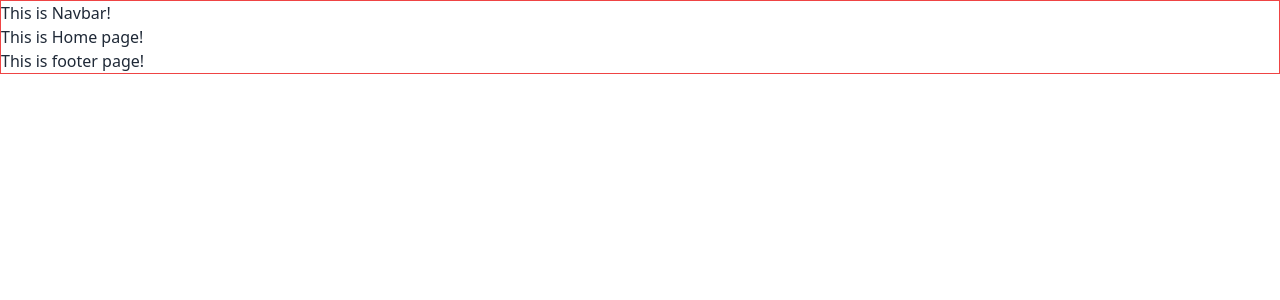
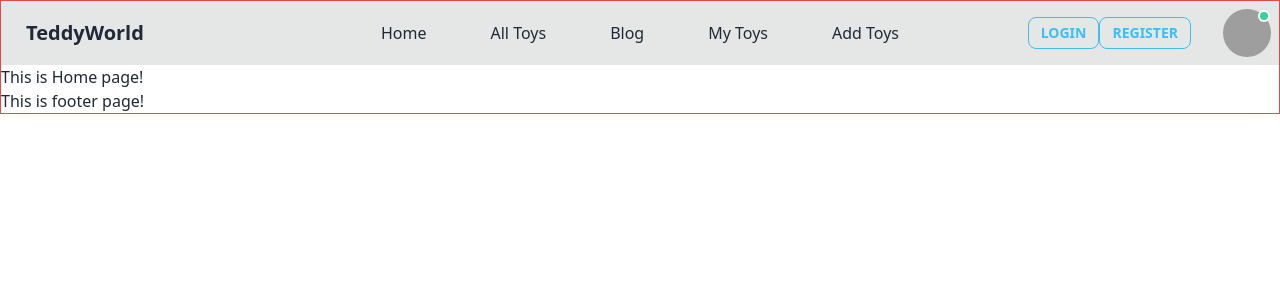
Before and after one commit to SAIDUR-WAY/teddy-toy-client, a React (Vite) app: page / in a window 1280 px wide. Shown: the top 300 px of the page. Built offline with nearby package versions, Linux system fonts and the light colour scheme; grey boxes are pictures that could not be loaded.

Commit message:
Navbar added

```diff
--- a/src/App.jsx
+++ b/src/App.jsx
@@ -1,33 +1,12 @@
-import { useState } from 'react'
-import reactLogo from './assets/react.svg'
-import viteLogo from '/vite.svg'
+
 import './App.css'
 
 function App() {
-  const [count, setCount] = useState(0)
+
 
   return (
     <>
-      <div>
-        <a href="https://vitejs.dev" target="_blank">
-          <img src={viteLogo} className="logo" alt="Vite logo" />
-        </a>
-        <a href="https://react.dev" target="_blank">
-          <img src={reactLogo} className="logo react" alt="React logo" />
-        </a>
-      </div>
-      <h1>Vite + React</h1>
-      <div className="card">
-        <button onClick={() => setCount((count) => count + 1)}>
-          count is {count}
-        </button>
-        <p>
-          Edit <code>src/App.jsx</code> and save to test HMR
-        </p>
-      </div>
-      <p className="read-the-docs">
-        Click on the Vite and React logos to learn more
-      </p>
+
     </>
   )
 }
--- a/src/MainLayout/Main.jsx
+++ b/src/MainLayout/Main.jsx
@@ -1,4 +1,4 @@
-import React from 'react';
+
 import Navbar from '../shared/Navbar';
 import { Outlet } from 'react-router-dom';
 import Footer from '../shared/Footer';
--- a/src/shared/Footer.jsx
+++ b/src/shared/Footer.jsx
@@ -1,4 +1,3 @@
-import React from 'react';
 
 const Footer = () => {
      return (
--- a/src/shared/Navbar.jsx
+++ b/src/shared/Navbar.jsx
@@ -1,11 +1,74 @@
-
+import { Link } from 'react-router-dom'
 
 const Navbar = () => {
-     return (
-          <div>
-               <h1>This is Navbar!</h1>
+  const navItems = (
+    <>
+      <li>
+        <Link to='/'>Home</Link>
+      </li>
+      <li>
+        <Link to='/allToys'>All Toys</Link>
+      </li>
+      <li>
+        <Link to='/blogs'>Blog</Link>
+      </li>
+      <li>
+        <Link to='/myToys'>My Toys</Link>
+      </li>
+      <li>
+        <Link to='/addToys'>Add Toys</Link>
+      </li>
+    </>
+  )
+  return (
+    <div>
+      <div className="navbar bg-base-300">
+        <div className="navbar-start">
+          <div className="dropdown">
+            <label tabIndex={0} className="btn btn-ghost lg:hidden">
+              <svg
+                xmlns="http://www.w3.org/2000/svg"
+                className="h-5 w-5"
+                fill="none"
+                viewBox="0 0 24 24"
+                stroke="currentColor"
+              >
+                <path
+                  strokeLinecap="round"
+                  strokeLinejoin="round"
+                  strokeWidth="2"
+                  d="M4 6h16M4 12h8m-8 6h16"
+                />
+              </svg>
+            </label>
+            <ul
+              tabIndex={0}
+              className="menu menu-compact dropdown-content mt-3 p-2 shadow bg-base-100 rounded-box w-52 "
+            >
+              {navItems}
+            </ul>
           </div>
-     );
-};
+          <a className="btn btn-ghost normal-case text-xl"><Link>TeddyWorld</Link></a>
+        </div>
+        <div className="navbar-center hidden lg:flex ">
+          <ul className="menu menu-horizontal px-2 space-x-8">{navItems}</ul>
+        </div>
+        <div className="navbar-end">
+          <div className='md:mr-8 '>
+               <button className='btn btn-sm btn-outline btn-info'><Link to='/login'>Login</Link></button>
+               <button className='btn btn-sm btn-outline btn-info'><Link to='/register'>Register</Link></button>
 
-export default Navbar;
+          </div>
+          {/* <p>Profile Name</p> */}
+          <div className="avatar online">
+            <div className="w-12 rounded-full">
+              <img src="/images/stock/photo-1534528741775-53994a69daeb.jpg" />
+            </div>
+          </div>
+        </div>
+      </div>
+    </div>
+  )
+}
+
+export default Navbar
```
